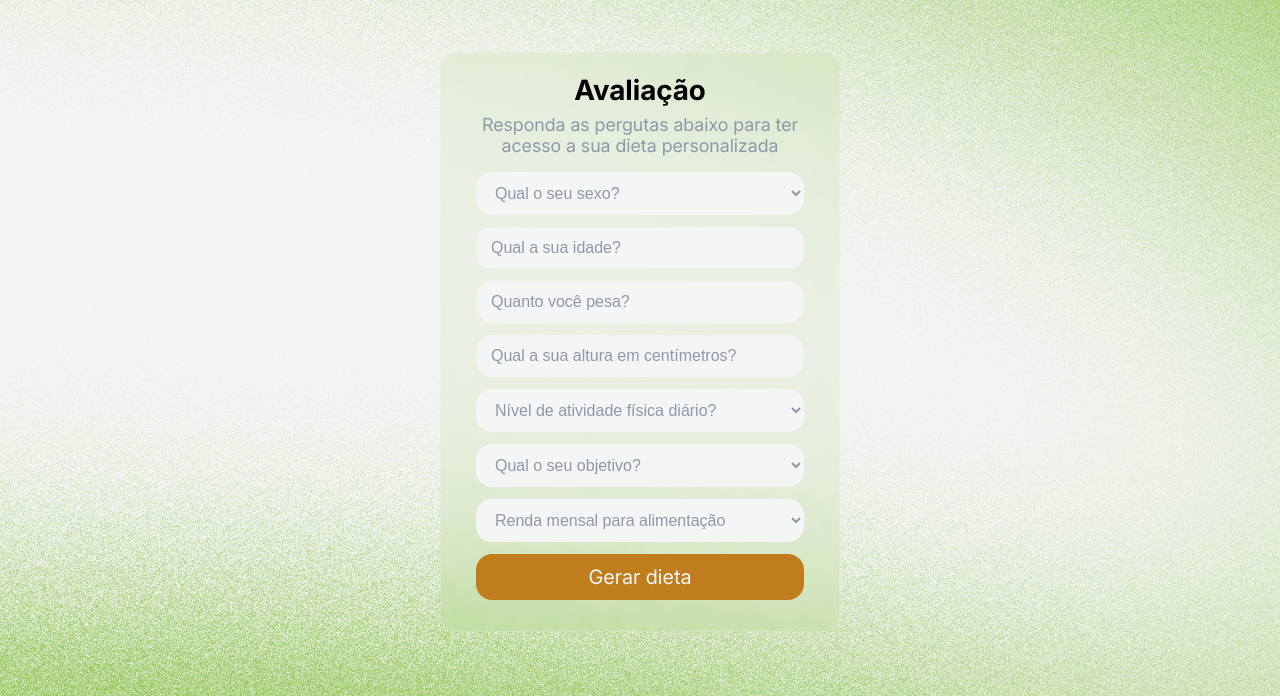
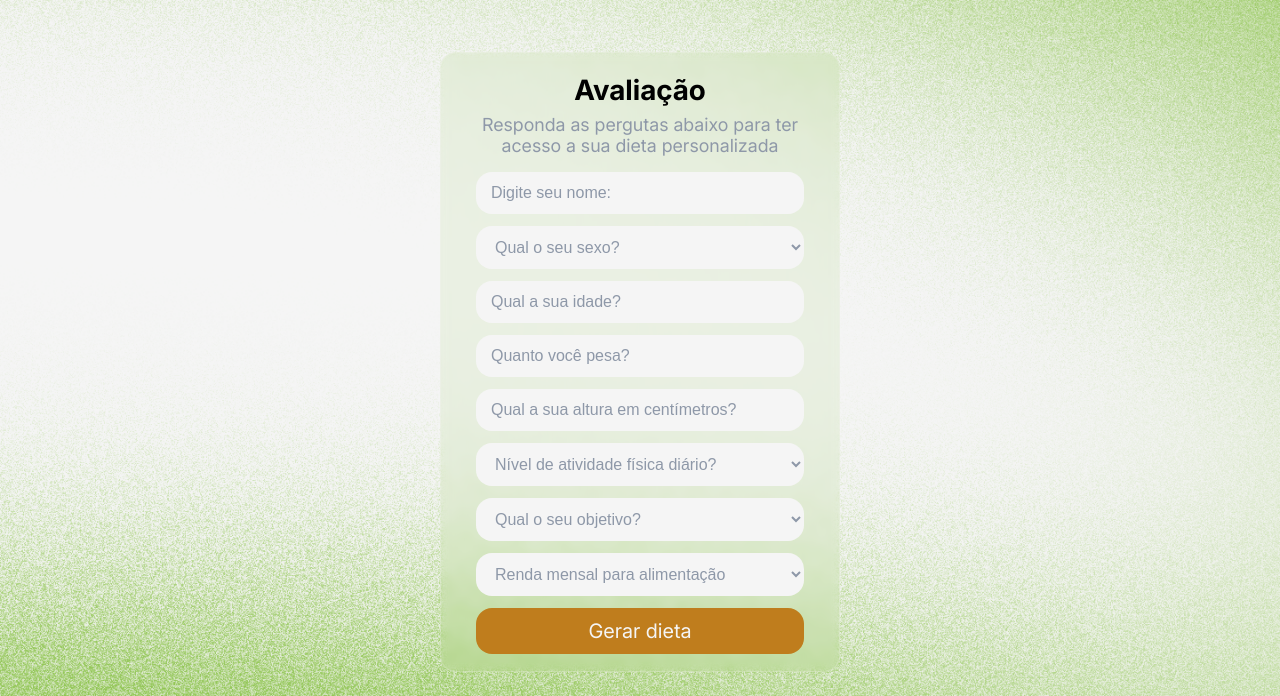
Before and after one commit to MarcoBaltazr/NutriDigital, a Django app: page /formulario/ in a window 1280 px wide. Shown: the part 136-832 px from the top of the page. Run offline with Django 5.2, Linux system fonts and the light colour scheme.

Commit message:
ajuste nome usuario

```diff
--- a/assets/css/pages/formulario/partials/section1.css
+++ b/assets/css/pages/formulario/partials/section1.css
@@ -48,7 +48,7 @@ p {
   text-align: center;
   width: 400px;
   color: var(--preto);
-  height: 580px;
+  height: 620px;
 }
 
 .input-field {
--- a/django/nutridigital/core/static/assets/css/pages/formulario/formulario.css
+++ b/django/nutridigital/core/static/assets/css/pages/formulario/formulario.css
@@ -1,2 +1,2 @@
 @import "/assets/css/global/global.css";
-@import "/assets/css/pages/formulario/partials/section1.css"
+@import "/assets/css/pages/formulario/partials/section_form.css"
--- a/django/nutridigital/core/static/assets/css/pages/formulario/partials/section1.css
+++ b/django/nutridigital/core/static/assets/css/pages/formulario/partials/section_form.css
@@ -48,7 +48,7 @@ p {
   text-align: center;
   width: 400px;
   color: var(--preto);
-  height: 580px;
+  height: 620px;
 }
 
 .input-field {
--- a/django/nutridigital/core/templates/formulario.html
+++ b/django/nutridigital/core/templates/formulario.html
@@ -7,7 +7,7 @@
     <meta name="viewport" content="width=device-width, initial-scale=1.0">
     <title>Formulário</title>
     <link rel="stylesheet" href="{% static 'assets/css/global/global.css' %}">
-    <link rel="stylesheet" href="{% static 'assets/css/pages/formulario/partials/section1.css' %}">
+    <link rel="stylesheet" href="{% static 'assets/css/pages/formulario/partials/section_form.css' %}">
 </head>
 <body>
     <header class="logo">
@@ -18,6 +18,10 @@
             <h1>Avaliação</h1>
             <p>Responda as pergutas abaixo para ter acesso a sua dieta personalizada</p>
             <form action="{% url 'cardapio' %}" method="GET">
+                <div class="input-field">
+                    <label for="nome"></label>
+                    <input type="text" id="nome" name="nome" placeholder="Digite seu nome:" required>
+                </div>
                 <div class="input-field">
                     <label for="sexo"></label>
                     <select id="sexo" name="sexo" required>
--- a/formulario.html
+++ b/formulario.html
@@ -13,6 +13,10 @@
             <h1>Avaliação</h1>
             <p>Responda as pergutas abaixo para ter acesso a sua dieta personalizada</p>
             <form action="cardapio.html" method="GET">
+                <div class="input-field">
+                    <label for="nome"></label>
+                    <input type="text" id="nome" name="nome" placeholder="Digite seu nome:" required>
+                </div>
                 <div class="input-field">
                     <label for="sexo"></label>
                     <select id="sexo" name="sexo" required>
```
